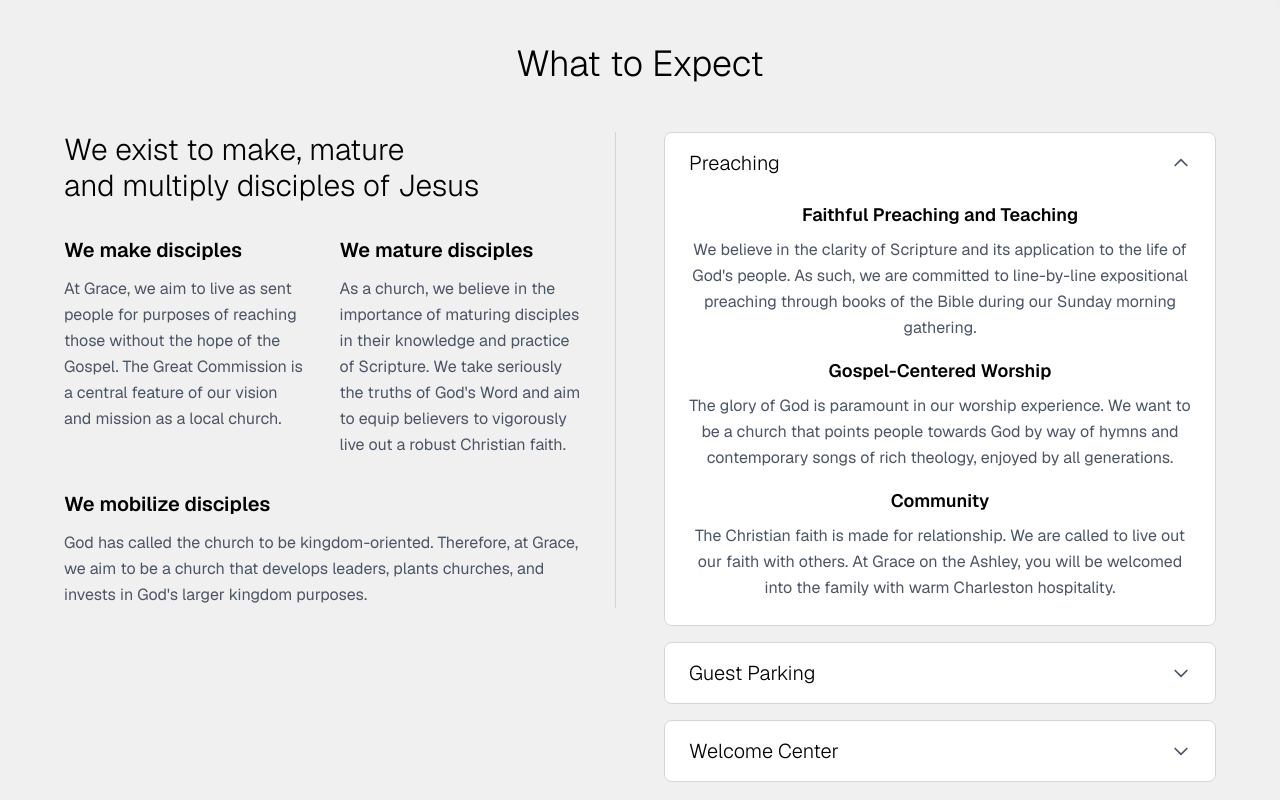
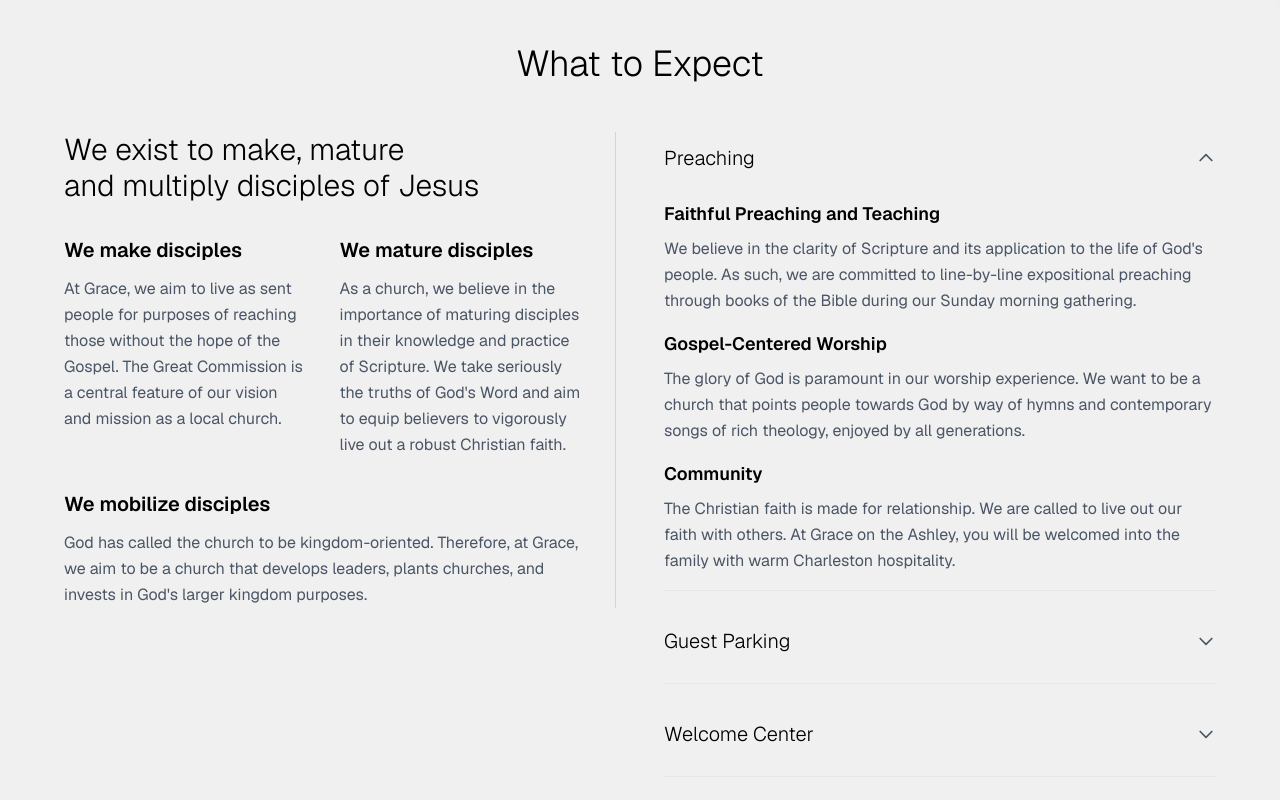
Before and after one commit to joshconverse/gota-site, a Next.js app: page /visit in a window 1280 px wide. Shown: the part 820-1620 px from the top of the page. Built offline with nearby package versions, Linux system fonts and the light colour scheme.

Commit message:
Update accordion to use outline style, left-align text, and add smooth transitions

```diff
--- a/src/app/visit/page.tsx
+++ b/src/app/visit/page.tsx
@@ -148,18 +148,18 @@ export default function VisitPage() {
               </div>
 
               {/* Accordion Section */}
-              <div className="space-y-4">
+              <div className="space-y-6">
                 {accordionItems.map((item, index) => (
-                  <div key={index} className="border border-gray-300 rounded-lg overflow-hidden">
+                  <div key={index} className="border-b border-gray-200 pb-4">
                     <button
                       onClick={() => setOpenAccordion(openAccordion === index ? -1 : index)}
-                      className="w-full px-6 py-4 text-left flex justify-between items-center bg-white hover:bg-gray-50 transition-colors"
+                      className="w-full py-3 text-left flex justify-between items-center transition-colors"
                     >
                       <h3 className="text-xl font-light text-black">
                         {item.title}
                       </h3>
                       <svg
-                        className={`w-5 h-5 text-gray-600 transition-transform ${
+                        className={`w-5 h-5 text-gray-600 transition-transform duration-300 ${
                           openAccordion === index ? 'rotate-180' : ''
                         }`}
                         fill="none"
@@ -172,24 +172,28 @@ export default function VisitPage() {
                         <path d="M19 9l-7 7-7-7"></path>
                       </svg>
                     </button>
-                    {openAccordion === index && (
-                      <div className="px-6 pb-6 pt-2 bg-white">
+                    <div
+                      className={`overflow-hidden transition-all duration-300 ease-in-out ${
+                        openAccordion === index ? 'max-h-[1000px] opacity-100' : 'max-h-0 opacity-0'
+                      }`}
+                    >
+                      <div className="pt-4">
                         <div className="space-y-4">
                           {item.sections.map((section, sectionIndex) => (
-                            <div key={sectionIndex}>
+                            <div key={sectionIndex} className="text-left">
                               {section.heading && (
-                                <h4 className="text-lg font-semibold text-black mb-2">
+                                <h4 className="text-lg font-semibold text-black mb-2 text-left">
                                   {section.heading}
                                 </h4>
                               )}
-                              <p className="text-gray-600 leading-relaxed">
+                              <p className="text-gray-600 leading-relaxed text-left">
                                 {section.text}
                               </p>
                             </div>
                           ))}
                         </div>
                       </div>
-                    )}
+                    </div>
                   </div>
                 ))}
               </div>
```
